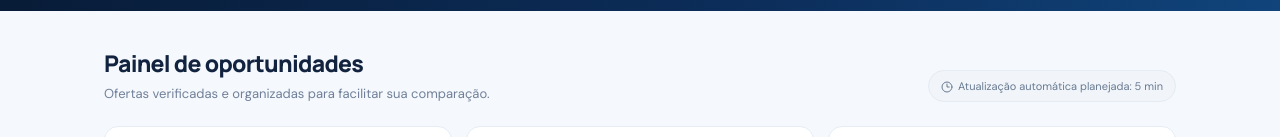
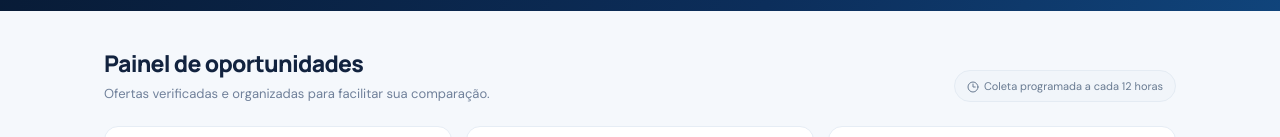
Before and after one commit to Montez12/montez-milhas, a Next.js app: page / in a window 1280 px wide. Shown: the part 488-625 px from the top of the page. Built offline with nearby package versions, Linux system fonts and the light colour scheme; no server answers; the database is empty.

Commit message:
Show collector schedule and hide expired offers

```diff
--- a/app/page.tsx
+++ b/app/page.tsx
@@ -24,7 +24,7 @@ async function getOffers(): Promise<Offer[]> {
   if (!url || !key) return [];
   try {
     const response = await fetch(
-      `${url.replace(/\/$/, "")}/rest/v1/offers?select=id,source_name,source_url,title,category,details,collected_at,expires_at&status=eq.active&order=collected_at.desc&limit=50`,
+      `${url.replace(/\/$/, "")}/rest/v1/offers?select=id,source_name,source_url,title,category,details,collected_at,expires_at&status=eq.active&or=(expires_at.is.null,expires_at.gt.${encodeURIComponent(new Date().toISOString())})&order=collected_at.desc&limit=50`,
       { headers: { apikey: key, Authorization: `Bearer ${key}` }, cache: "no-store" }
     );
     if (!response.ok) return [];
@@ -44,7 +44,7 @@ export default async function Home() {
   return <main className="shell">
 <header className="topbar"><div className="brand"><span className="brand-mark">M</span><span>montez<span style={{color:"#1769e0"}}>milhas</span></span></div><nav className="nav"><a href="#oportunidades">Oportunidades</a><a href="#como-funciona">Como funciona</a><a href="#fontes">Fontes monitoradas</a></nav><span className="status">● {offers.length ? "Dados conectados" : "Monitoramento em configuração"}</span></header>
 <section className="hero"><div className="hero-inner"><div className="eyebrow">Inteligência para suas viagens</div><h1>Suas próximas milhas.<br/>Melhores oportunidades.</h1><p>Encontre transferências bonificadas, passagens aéreas com milhas e ofertas de compra em um só lugar. Compare oportunidades antes de tomar sua decisão.</p><div className="hero-pills"><span><Repeat2 size={14} style={{display:"inline",verticalAlign:"middle",marginRight:6}}/>Bônus de transferência</span><span><Plane size={14} style={{display:"inline",verticalAlign:"middle",marginRight:6}}/>Voos saindo de SP</span><span><Coins size={14} style={{display:"inline",verticalAlign:"middle",marginRight:6}}/>Compra de milhas</span></div></div></section>
-<section className="container" id="oportunidades"><div className="section-head"><div><h2>Painel de oportunidades</h2><p>Ofertas verificadas e organizadas para facilitar sua comparação.</p></div><span className="status"><Clock3 size={12} style={{display:"inline",verticalAlign:"middle",marginRight:5}}/>Atualização automática planejada: 5 min</span></div>
+<section className="container" id="oportunidades"><div className="section-head"><div><h2>Painel de oportunidades</h2><p>Ofertas verificadas e organizadas para facilitar sua comparação.</p></div><span className="status"><Clock3 size={12} style={{display:"inline",verticalAlign:"middle",marginRight:5}}/>Coleta programada a cada 12 horas</span></div>
 <div className="stats"><div className="stat"><div className="stat-label">Ofertas ativas</div><div className="stat-value">{offers.length}</div><div className="stat-note">Registros ativos no banco de dados</div></div><div className="stat"><div className="stat-label">Categorias acompanhadas</div><div className="stat-value">3</div><div className="stat-note">Transferências, passagens e compra</div></div><div className="stat"><div className="stat-label">Última coleta</div><div className="stat-value" style={{fontSize:19}}>{latest ? formatDate(latest) : "Pendente"}</div><div className="stat-note">{latest ? "Horário da última oferta recebida" : "Aguardando primeira oferta verificada"}</div></div></div>
 <div className="filters">{categories.map((item,i)=><span className={i===0?"filter active":"filter"} key={item}>{item}</span>)}</div>
 {offers.length ? <div style={{display:"grid",gap:12}}>{offers.map(offer=><article key={offer.id} className="stat"><div style={{display:"flex",justifyContent:"space-between",gap:12,flexWrap:"wrap"}}><span className="stat-label">{categoryLabels[offer.category] ?? offer.category}</span><span className="stat-note">Coletado em {formatDate(offer.collected_at)}</span></div><h3 style={{font:"700 17px Manrope,sans-serif",margin:"10px 0 6px"}}>{offer.title}</h3>{offer.details && <p style={{fontSize:13,color:"#70809a",lineHeight:1.6,margin:"0 0 10px"}}>{offer.details}</p>}<div style={{display:"flex",justifyContent:"space-between",gap:12,flexWrap:"wrap",fontSize:12}}><span style={{color:"#70809a"}}>Fonte: {offer.source_name}{offer.expires_at ? " · Válido até "+formatDate(offer.expires_at) : ""}</span><a href={offer.source_url} target="_blank" rel="noreferrer" style={{color:"#1769e0",fontWeight:700,textDecoration:"none"}}>Ver fonte original ↗</a></div></article>)}</div> : <div className="empty"><div className="empty-icon"><Radar size={25}/></div><h3>Estamos preparando o radar de oportunidades</h3><p>As ofertas aparecerão aqui somente depois de serem coletadas de fontes identificadas. Assim, você não verá bônus, preços ou disponibilidade inventados.</p></div>}
```
